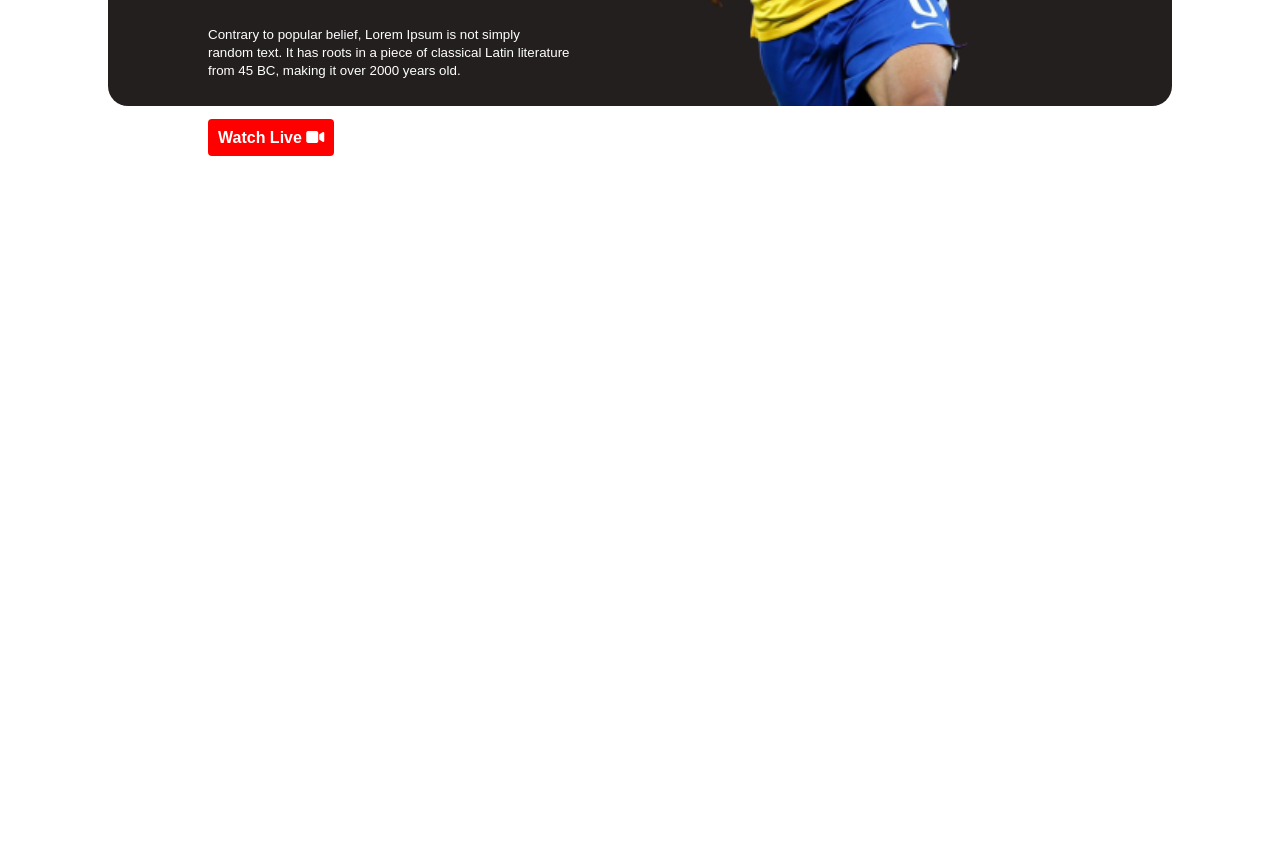
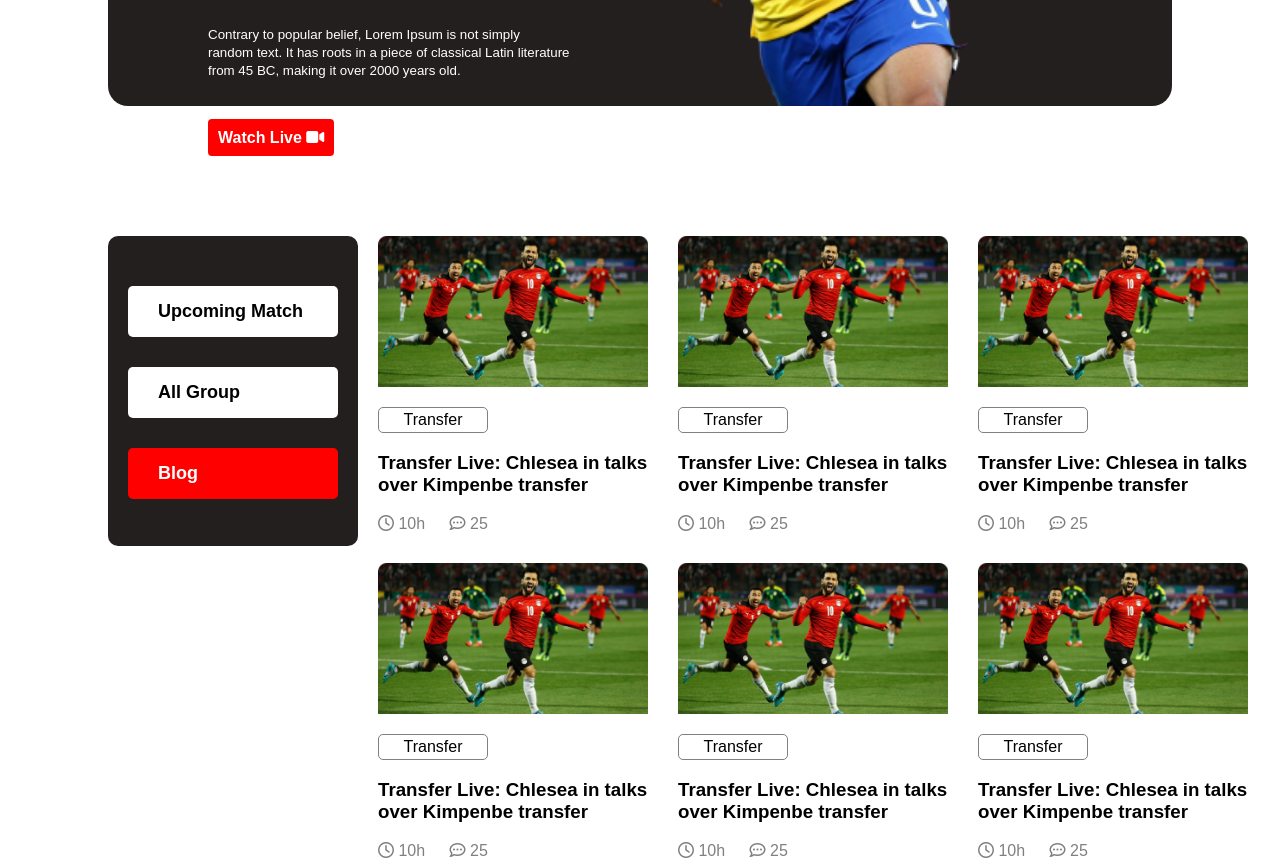
Before and after one commit to mdpervaj/world-cup, a plain HTML site: page index.html in a window 1280 px wide. Shown: the part 500-1368 px from the top of the page. Before the commit the page ends 800 px from the top, so only its background shows below. Drawn offline with Linux system fonts and the light colour scheme.

Commit message:
secon-part-done

```diff
--- a/index.html
+++ b/index.html
@@ -9,6 +9,7 @@
     <script src="https://kit.fontawesome.com/9ad93c5643.js" crossorigin="anonymous"></script>
 </head>
 <body>
+    <!-- header start -->
     <header class="header-container">
         <div class="header-and-paragraph">
             <h1 class="header-text">The Greatest show on the world</h1>
@@ -21,5 +22,96 @@
             <img src="images/Banner Image.png" alt="">
         </div>
     </header>
+    <!-- header end  -->
+
+    <!-- main body style start  -->
+    <section class="seconde-container">
+        <div class="blog-box">
+            <a class="link-bottom" href="">Upcoming Match</a>
+            <a class="link-bottom" href="">All Group</a>
+            <a id="blog-link-bottom" class="link-bottom" href="">Blog</a>
+        </div>
+        <div class="blogs-boss">
+            <article>
+                <div class="player-image">
+                    <img src="images/Blog Image.png" alt="">
+                </div>
+                <div class="player-info">
+                    <p>Transfer</p>
+                    <h3>Transfer Live: Chlesea in talks<br>over Kimpenbe transfer</h3>
+                </div>
+                <div class="rating">
+                    <a href=""><i class="fa-regular fa-clock"></i> 10h</a>
+                    <a id="comment-icon" href=""><i class="fa-regular fa-comment-dots"></i> 25</a>
+                </div>
+            </article>
+            <article>
+                <div class="player-image">
+                    <img src="images/Blog Image.png" alt="">
+                </div>
+                <div class="player-info">
+                    <p>Transfer</p>
+                    <h3>Transfer Live: Chlesea in talks<br>over Kimpenbe transfer</h3>
+                </div>
+                <div class="rating">
+                    <a href=""><i class="fa-regular fa-clock"></i> 10h</a>
+                    <a id="comment-icon" href=""><i class="fa-regular fa-comment-dots"></i> 25</a>
+                </div>
+            </article>
+            <article>
+                <div class="player-image">
+                    <img src="images/Blog Image.png" alt="">
+                </div>
+                <div class="player-info">
+                    <p>Transfer</p>
+                    <h3>Transfer Live: Chlesea in talks<br>over Kimpenbe transfer</h3>
+                </div>
+                <div class="rating">
+                    <a href=""><i class="fa-regular fa-clock"></i> 10h</a>
+                    <a id="comment-icon" href=""><i class="fa-regular fa-comment-dots"></i> 25</a>
+                </div>
+            </article>
+            <article>
+                <div class="player-image">
+                    <img src="images/Blog Image.png" alt="">
+                </div>
+                <div class="player-info">
+                    <p>Transfer</p>
+                    <h3>Transfer Live: Chlesea in talks<br>over Kimpenbe transfer</h3>
+                </div>
+                <div class="rating">
+                    <a href=""><i class="fa-regular fa-clock"></i> 10h</a>
+                    <a id="comment-icon" href=""><i class="fa-regular fa-comment-dots"></i> 25</a>
+                </div>
+            </article>
+            <article>
+                <div class="player-image">
+                    <img src="images/Blog Image.png" alt="">
+                </div>
+                <div class="player-info">
+                    <p>Transfer</p>
+                    <h3>Transfer Live: Chlesea in talks<br>over Kimpenbe transfer</h3>
+                </div>
+                <div class="rating">
+                    <a href=""><i class="fa-regular fa-clock"></i> 10h</a>
+                    <a id="comment-icon" href=""><i class="fa-regular fa-comment-dots"></i> 25</a>
+                </div>
+            </article>
+            <article>
+                <div class="player-image">
+                    <img src="images/Blog Image.png" alt="">
+                </div>
+                <div class="player-info">
+                    <p>Transfer</p>
+                    <h3>Transfer Live: Chlesea in talks<br>over Kimpenbe transfer</h3>
+                </div>
+                <div class="rating">
+                    <a href=""><i class="fa-regular fa-clock"></i> 10h</a>
+                    <a id="comment-icon" href=""><i class="fa-regular fa-comment-dots"></i> 25</a>
+                </div>
+            </article>
+        </div>
+    </section>
+    <!-- main body style end  -->
 </body>
 </html>
--- a/styles/style.css
+++ b/styles/style.css
@@ -35,3 +35,60 @@ div img{
     margin-top: 30px;
     margin-right: 30px;
 }
+/* header style end  */
+
+/* main body style  */
+.seconde-container{
+    display: flex;
+}
+.blogs-boss{
+    display: grid;
+    grid-template-columns: repeat(3, 1fr);
+    margin-top: 70px;
+}
+.blog-box{
+    flex-direction: column;
+    margin-top: 100px;
+    background-color: rgb(36, 31, 31);
+    padding: 20px;
+    margin-left: 100px;
+    margin-right: 20px;
+    width: 210px;
+    height: 270px;
+    border-radius: 10px;
+}
+#blog-link-bottom{
+    background-color: red;
+    color: white;
+}
+.link-bottom{
+    display: flex;
+    text-decoration: none;
+    color: black;
+    background-color: white;
+    border-radius: 5px;
+    padding: 15px 30px;
+    font-size: 18px;
+    font-weight: 700;
+    margin-top: 30px;
+    width: 150px;
+}
+.player-image img{
+    width: 270px;
+    height: 100x;
+}
+.player-info p{
+    text-align: center;
+    border: 1px solid gray;
+    border-radius: 5px;
+    width: 100px;
+    padding: 3px 4px;
+}
+.rating a{
+    text-decoration: none;
+    color: gray;
+}
+#comment-icon{
+    margin-left: 20px;
+}
+/* main body style end  */
```
